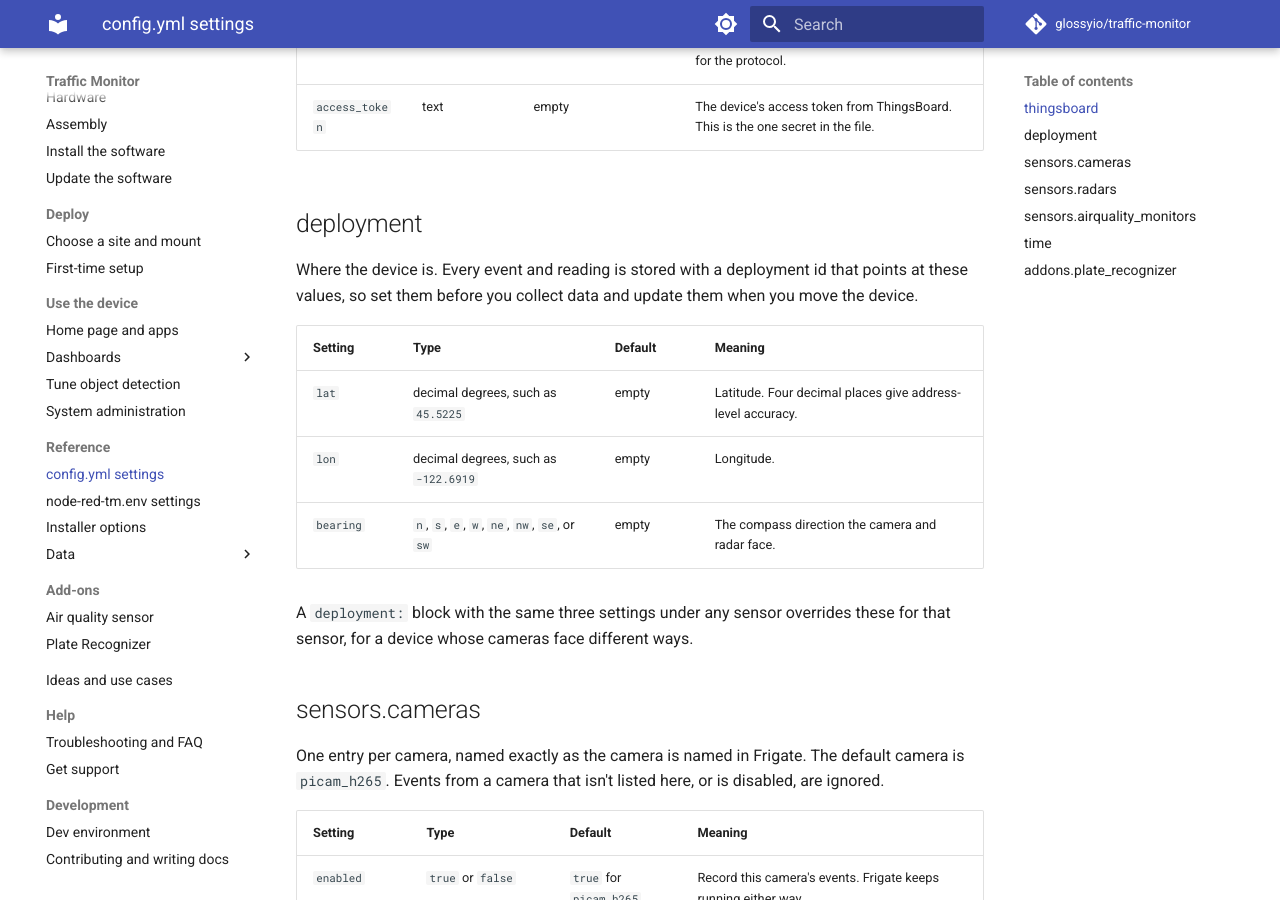
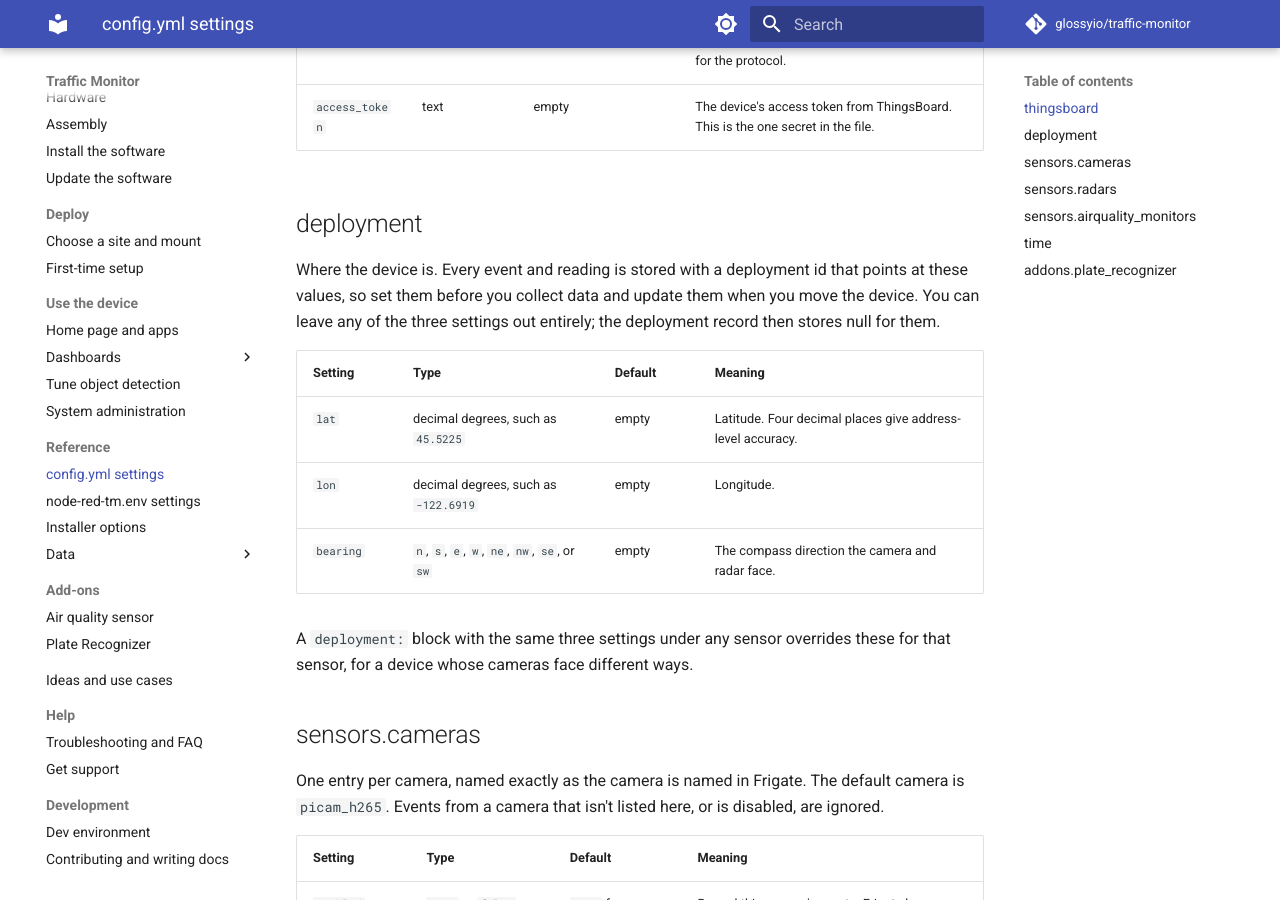
Before and after one commit to glossyio/traffic-monitor, an MkDocs documentation site: the page built from docs/configuration/node-red-config.md, in a window 1280 px wide and 900 px high, scrolled down 1115 px. Built offline with MkDocs 1.6.1 and Material for MkDocs 9.7.7, drawn with Linux system fonts in a browser that asks for light colours; comment, search, counter and statistics services are not loaded; the version menu is left out.

Commit message:
Fix deployment INSERT when lat, lon, or bearing is missing
Missing config.yml deployment keys defaulted to empty strings. The deployment INSERT was built by string interpolation, so an empty lat or lon produced invalid SQL and no deployment row was written. Events then had no deployment_id.

Default missing lat, lon, and bearing to null. Skip the cascaded bearing check for null. Send the INSERT as a prepared statement and bind the values through msg.payload, which the sqlite node binds when it is an array matching the number of placeholders. Note in the config docs that these keys may be removed entirely.

Fixes #250

```diff
--- a/docs/configuration/node-red-config.md
+++ b/docs/configuration/node-red-config.md
@@ -30,7 +30,7 @@
 
 ## deployment
 
-Where the device is. Every event and reading is stored with a deployment id that points at these values, so set them before you collect data and update them when you move the device.
+Where the device is. Every event and reading is stored with a deployment id that points at these values, so set them before you collect data and update them when you move the device. You can leave any of the three settings out entirely; the deployment record then stores null for them.
 
 | Setting | Type | Default | Meaning |
 |---|---|---|---|
```
Also changed, not shown: 1 other file.
